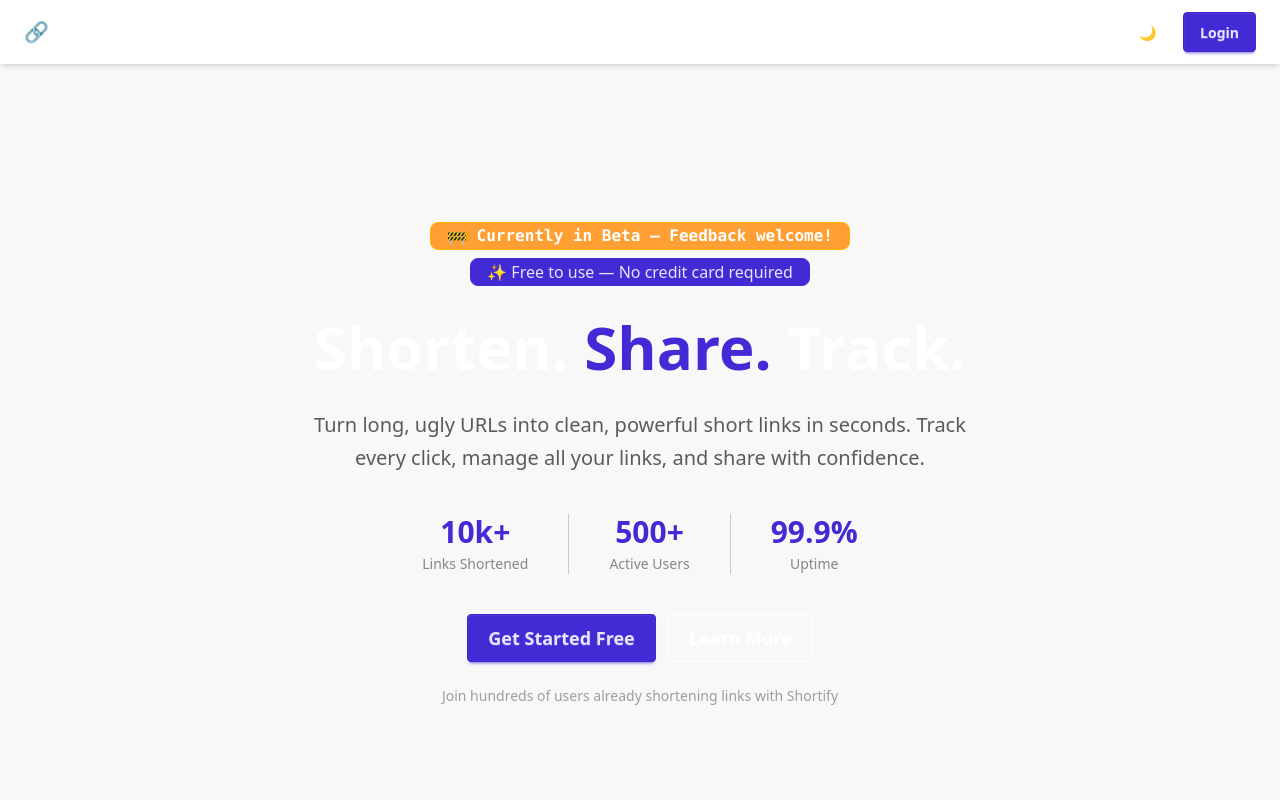
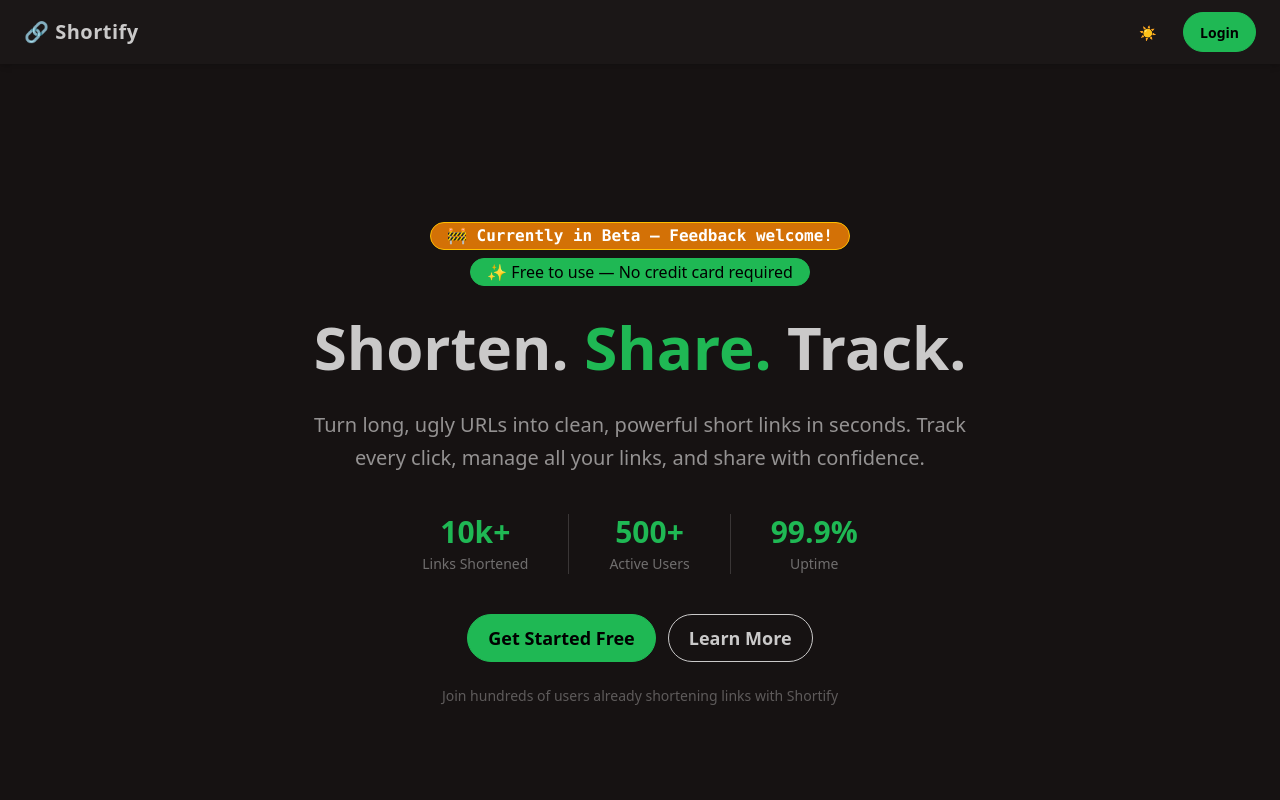
Before and after one commit to coder-Rishi05/url-frontend, a React (Vite) app: page /home in a window 1280 px wide. Shown: the top 800 px of the page. Built offline with nearby package versions, Linux system fonts and the light colour scheme; no server answers.

Commit message:
fixed theme

```diff
--- a/src/components/ui/Home.jsx
+++ b/src/components/ui/Home.jsx
@@ -186,7 +186,7 @@ const Home = () => {
           <div className="mt-10 flex flex-col sm:flex-row gap-3 justify-center">
             <button
               className="btn btn-primary btn-lg w-full sm:w-auto"
-              onClick={() => navigate("/register")}
+              onClick={() => navigate("/signup")}
             >
               Get Started Free
             </button>
--- a/src/context/ThemeContext.jsx
+++ b/src/context/ThemeContext.jsx
@@ -1,20 +1,19 @@
 import { createContext, useEffect, useState, useContext } from "react";
 
-export const themeContext = createContext();
+const themeContext = createContext(); // named export hatao
 
 const ThemeProvider = ({ children }) => {
   const [theme, setTheme] = useState(
-    () => localStorage.getItem("theme") || "light",
+    () => localStorage.getItem("theme") || "forest",
   );
 
   useEffect(() => {
     document.documentElement.setAttribute("data-theme", theme);
-
     localStorage.setItem("theme", theme);
   }, [theme]);
 
   const toggleTheme = () => {
-    setTheme((prev) => (prev === "light" ? "dark" : "light"));
+    setTheme((prev) => (prev === "forest" ? "silk" : "forest"));
   };
 
   return (
--- a/src/index.css
+++ b/src/index.css
@@ -1,10 +1,4 @@
 @import "tailwindcss";
 @plugin "daisyui" {
-  /* themes: all; */
-   themes: light, dark;
+  themes: forest, silk;
 }
-
-body {
-  @apply bg-zinc-950 text-white antialiased;
-
-}
```
Also changed, not shown: src/components/NavBar/Navbar.jsx (+1 -6 lines).
